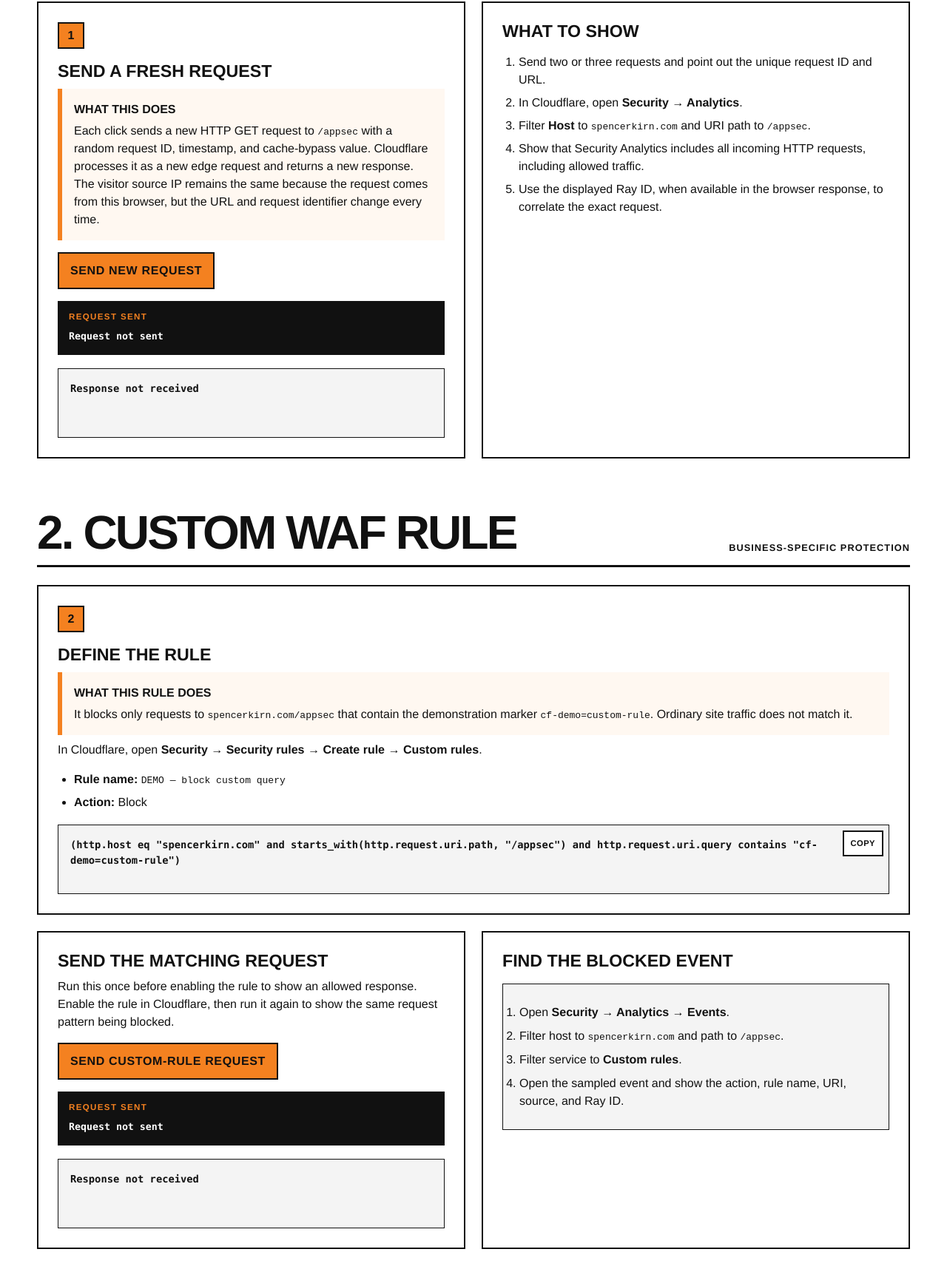
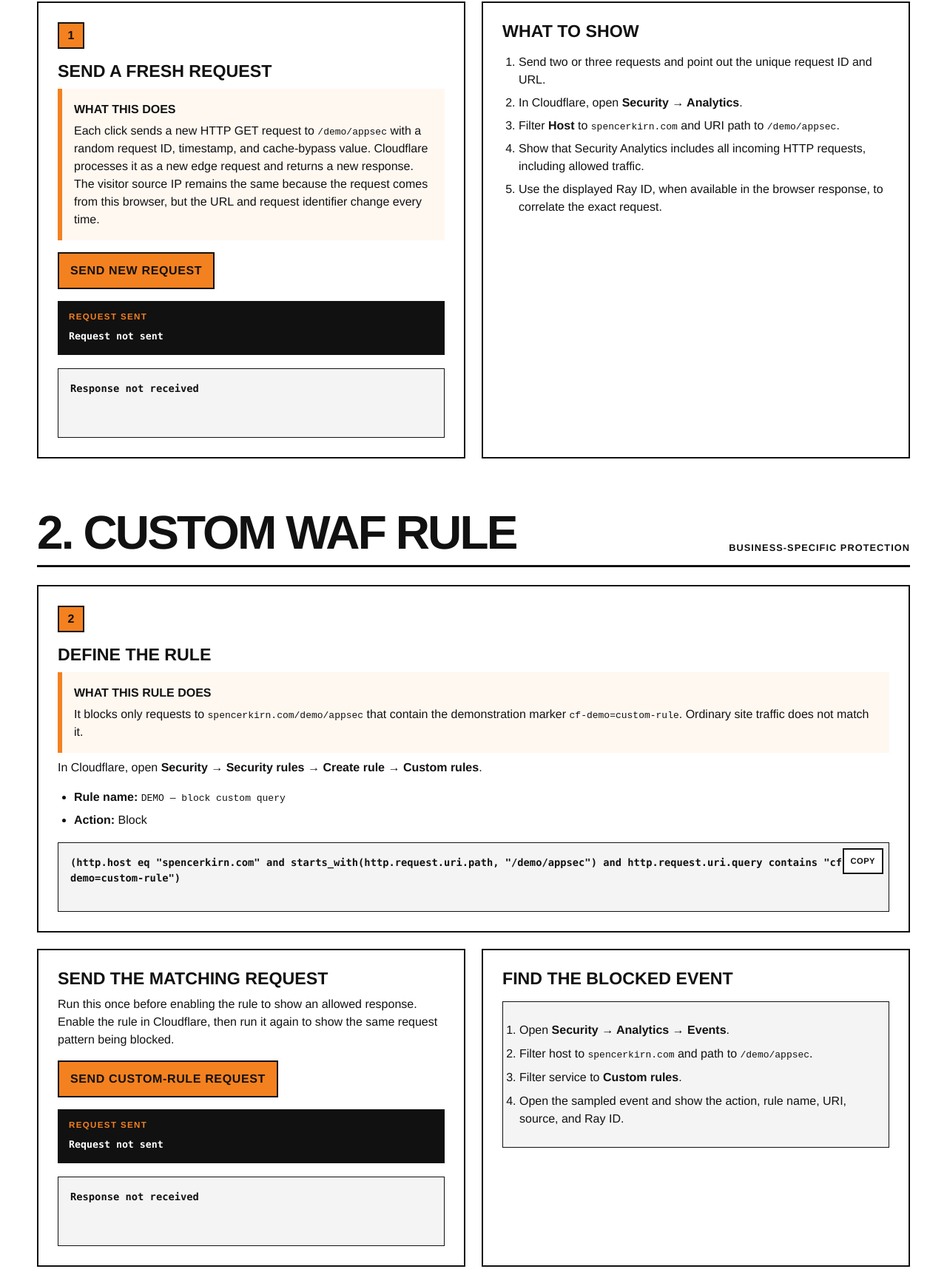
Before and after one commit to spencerjkim1/spencerkirn-website, a plain HTML site: page demo/appsec.html in a window 1280 px wide. Shown: the part 892-2608 px from the top of the page at 74% size. Drawn offline with Linux system fonts and the light colour scheme.

Commit message:
Move AppSec demo under demo hub and link WAF card

```diff
--- a/appsec.html
+++ b/demo/appsec.html
@@ -73,7 +73,7 @@
       <div class="grid">
         <article class="card">
           <div class="number">1</div><h3>Send a fresh request</h3>
-          <div class="description"><strong>What this does</strong>Each click sends a new HTTP GET request to <code>/appsec</code> with a random request ID, timestamp, and cache-bypass value. Cloudflare processes it as a new edge request and returns a new response. The visitor source IP remains the same because the request comes from this browser, but the URL and request identifier change every time.</div>
+          <div class="description"><strong>What this does</strong>Each click sends a new HTTP GET request to <code>/demo/appsec</code> with a random request ID, timestamp, and cache-bypass value. Cloudflare processes it as a new edge request and returns a new response. The visitor source IP remains the same because the request comes from this browser, but the URL and request identifier change every time.</div>
           <div class="button-row"><button id="normal-test" type="button">Send new request</button></div>
           <div class="request-line" id="normal-request">Request not sent</div>
           <pre id="normal-output" aria-live="polite">Response not received</pre>
@@ -83,7 +83,7 @@
           <ol>
             <li>Send two or three requests and point out the unique request ID and URL.</li>
             <li>In Cloudflare, open <strong>Security → Analytics</strong>.</li>
-            <li>Filter <strong>Host</strong> to <code>spencerkirn.com</code> and URI path to <code>/appsec</code>.</li>
+            <li>Filter <strong>Host</strong> to <code>spencerkirn.com</code> and URI path to <code>/demo/appsec</code>.</li>
             <li>Show that Security Analytics includes all incoming HTTP requests, including allowed traffic.</li>
             <li>Use the displayed Ray ID, when available in the browser response, to correlate the exact request.</li>
           </ol>
@@ -96,10 +96,10 @@
       <div class="grid">
         <article class="card full">
           <div class="number">2</div><h3>Define the rule</h3>
-          <div class="description"><strong>What this rule does</strong>It blocks only requests to <code>spencerkirn.com/appsec</code> that contain the demonstration marker <code>cf-demo=custom-rule</code>. Ordinary site traffic does not match it.</div>
+          <div class="description"><strong>What this rule does</strong>It blocks only requests to <code>spencerkirn.com/demo/appsec</code> that contain the demonstration marker <code>cf-demo=custom-rule</code>. Ordinary site traffic does not match it.</div>
           <p>In Cloudflare, open <strong>Security → Security rules → Create rule → Custom rules</strong>.</p>
           <ul><li><strong>Rule name:</strong> <code>DEMO — block custom query</code></li><li><strong>Action:</strong> Block</li></ul>
-          <div class="code-wrap"><button class="copy secondary" type="button" data-copy="custom-expression">Copy</button><pre id="custom-expression">(http.host eq "spencerkirn.com" and starts_with(http.request.uri.path, "/appsec") and http.request.uri.query contains "cf-demo=custom-rule")</pre></div>
+          <div class="code-wrap"><button class="copy secondary" type="button" data-copy="custom-expression">Copy</button><pre id="custom-expression">(http.host eq "spencerkirn.com" and starts_with(http.request.uri.path, "/demo/appsec") and http.request.uri.query contains "cf-demo=custom-rule")</pre></div>
         </article>
         <article class="card">
           <h3>Send the matching request</h3>
@@ -112,7 +112,7 @@
           <h3>Find the blocked event</h3>
           <ol class="steps">
             <li>Open <strong>Security → Analytics → Events</strong>.</li>
-            <li>Filter host to <code>spencerkirn.com</code> and path to <code>/appsec</code>.</li>
+            <li>Filter host to <code>spencerkirn.com</code> and path to <code>/demo/appsec</code>.</li>
             <li>Filter service to <strong>Custom rules</strong>.</li>
             <li>Open the sampled event and show the action, rule name, URI, source, and Ray ID.</li>
           </ol>
@@ -125,7 +125,7 @@
       <div class="grid">
         <article class="card">
           <div class="number">3</div><h3>Define the rule</h3>
-          <div class="description"><strong>What this rule does</strong>It counts requests from each source IP when the request targets <code>/appsec</code> and contains <code>rate-test=</code>. After the configured threshold is exceeded, Cloudflare blocks additional matching requests for the mitigation period.</div>
+          <div class="description"><strong>What this rule does</strong>It counts requests from each source IP when the request targets <code>/demo/appsec</code> and contains <code>rate-test=</code>. After the configured threshold is exceeded, Cloudflare blocks additional matching requests for the mitigation period.</div>
           <ul>
             <li><strong>Name:</strong> <code>DEMO — appsec burst</code></li>
             <li><strong>Counter characteristic:</strong> IP</li>
@@ -134,7 +134,7 @@
             <li><strong>Mitigation timeout:</strong> 10 seconds, if shown</li>
             <li><strong>Cached assets:</strong> Include them</li>
           </ul>
-          <div class="code-wrap"><button class="copy secondary" type="button" data-copy="rate-expression">Copy</button><pre id="rate-expression">(http.host eq "spencerkirn.com" and starts_with(http.request.uri.path, "/appsec") and http.request.uri.query contains "rate-test=")</pre></div>
+          <div class="code-wrap"><button class="copy secondary" type="button" data-copy="rate-expression">Copy</button><pre id="rate-expression">(http.host eq "spencerkirn.com" and starts_with(http.request.uri.path, "/demo/appsec") and http.request.uri.query contains "rate-test=")</pre></div>
         </article>
         <article class="card">
           <h3>Run 12 requests</h3>
@@ -147,7 +147,7 @@
           <h3>Find the rate-limit events</h3>
           <ol class="steps">
             <li>Open <strong>Security → Analytics → Events</strong>.</li>
-            <li>Filter host to <code>spencerkirn.com</code> and path to <code>/appsec</code>.</li>
+            <li>Filter host to <code>spencerkirn.com</code> and path to <code>/demo/appsec</code>.</li>
             <li>Filter service to <strong>Rate limiting rules</strong>.</li>
             <li>Open an event and show the action, matching rule, client source, URI, and Ray ID.</li>
           </ol>
@@ -168,7 +168,7 @@
             <li>Edit the deployment scope to the expression below.</li>
             <li>Review the ruleset's configured actions before running the requests.</li>
           </ol>
-          <div class="code-wrap"><button class="copy secondary" type="button" data-copy="managed-expression">Copy</button><pre id="managed-expression">(http.host eq "spencerkirn.com" and starts_with(http.request.uri.path, "/appsec"))</pre></div>
+          <div class="code-wrap"><button class="copy secondary" type="button" data-copy="managed-expression">Copy</button><pre id="managed-expression">(http.host eq "spencerkirn.com" and starts_with(http.request.uri.path, "/demo/appsec"))</pre></div>
           <p><strong>Note:</strong> This is the ruleset deployment scope. SQL injection and cross-site scripting detection are performed by the enabled managed rules, rather than by one hand-written expression.</p>
         </article>
 
@@ -194,7 +194,7 @@
           <h3>Find the managed WAF events</h3>
           <ol class="steps">
             <li>Open <strong>Security → Analytics → Events</strong>.</li>
-            <li>Filter host to <code>spencerkirn.com</code> and path to <code>/appsec</code>.</li>
+            <li>Filter host to <code>spencerkirn.com</code> and path to <code>/demo/appsec</code>.</li>
             <li>Filter service to <strong>Managed rules</strong>.</li>
             <li>Open each sampled event and show the ruleset, rule ID and description, action, URI, source, and Ray ID.</li>
           </ol>
@@ -210,7 +210,7 @@
           <div class="description"><strong>What this rule does</strong>Requests carrying the dedicated challenge marker receive Cloudflare's Managed Challenge action. Cloudflare evaluates browser signals and decides whether the visitor can pass automatically or should complete an interactive check.</div>
           <p>Open <strong>Security → Security rules → Create rule → Custom rules</strong>.</p>
           <ul><li><strong>Rule name:</strong> <code>DEMO — managed challenge</code></li><li><strong>Action:</strong> Managed Challenge</li></ul>
-          <div class="code-wrap"><button class="copy secondary" type="button" data-copy="challenge-expression">Copy</button><pre id="challenge-expression">(http.host eq "spencerkirn.com" and starts_with(http.request.uri.path, "/appsec") and http.request.uri.query contains "cf-demo=managed-challenge")</pre></div>
+          <div class="code-wrap"><button class="copy secondary" type="button" data-copy="challenge-expression">Copy</button><pre id="challenge-expression">(http.host eq "spencerkirn.com" and starts_with(http.request.uri.path, "/demo/appsec") and http.request.uri.query contains "cf-demo=managed-challenge")</pre></div>
         </article>
         <article class="card">
           <h3>Open the matching request</h3>
@@ -221,7 +221,7 @@
         </article>
         <article class="card">
           <h3>Find the challenge event</h3>
-          <ol class="steps"><li>Open <strong>Security → Analytics → Events</strong>.</li><li>Filter host to <code>spencerkirn.com</code> and path to <code>/appsec</code>.</li><li>Filter action to <strong>Managed Challenge</strong> or service to <strong>Custom rules</strong>.</li><li>Open the event and show the action, rule, URI, source, and Ray ID.</li></ol>
+          <ol class="steps"><li>Open <strong>Security → Analytics → Events</strong>.</li><li>Filter host to <code>spencerkirn.com</code> and path to <code>/demo/appsec</code>.</li><li>Filter action to <strong>Managed Challenge</strong> or service to <strong>Custom rules</strong>.</li><li>Open the event and show the action, rule, URI, source, and Ray ID.</li></ol>
         </article>
       </div>
     </section>
@@ -238,9 +238,9 @@
         <article class="card">
           <h3>Example score-based rules</h3>
           <p><strong>Business — challenge attack-class requests:</strong></p>
-          <div class="code-wrap"><button class="copy secondary" type="button" data-copy="attack-class-expression">Copy</button><pre id="attack-class-expression">(http.host eq "spencerkirn.com" and starts_with(http.request.uri.path, "/appsec") and cf.waf.score.class eq "attack")</pre></div>
+          <div class="code-wrap"><button class="copy secondary" type="button" data-copy="attack-class-expression">Copy</button><pre id="attack-class-expression">(http.host eq "spencerkirn.com" and starts_with(http.request.uri.path, "/demo/appsec") and cf.waf.score.class eq "attack")</pre></div>
           <p><strong>Enterprise — challenge granular scores ≤ 20:</strong></p>
-          <div class="code-wrap"><button class="copy secondary" type="button" data-copy="attack-score-expression">Copy</button><pre id="attack-score-expression">(http.host eq "spencerkirn.com" and starts_with(http.request.uri.path, "/appsec") and cf.waf.score le 20)</pre></div>
+          <div class="code-wrap"><button class="copy secondary" type="button" data-copy="attack-score-expression">Copy</button><pre id="attack-score-expression">(http.host eq "spencerkirn.com" and starts_with(http.request.uri.path, "/demo/appsec") and cf.waf.score le 20)</pre></div>
         </article>
         <article class="card">
           <h3>Send a scored request</h3>
@@ -268,7 +268,7 @@
         <article class="card">
           <h3>Example bot rule</h3>
           <p>Challenge likely automated traffic on this demo path while excluding verified bots:</p>
-          <div class="code-wrap"><button class="copy secondary" type="button" data-copy="bot-expression">Copy</button><pre id="bot-expression">(http.host eq "spencerkirn.com" and starts_with(http.request.uri.path, "/appsec") and cf.bot_management.score lt 30 and not cf.bot_management.verified_bot)</pre></div>
+          <div class="code-wrap"><button class="copy secondary" type="button" data-copy="bot-expression">Copy</button><pre id="bot-expression">(http.host eq "spencerkirn.com" and starts_with(http.request.uri.path, "/demo/appsec") and cf.bot_management.score lt 30 and not cf.bot_management.verified_bot)</pre></div>
           <p>Configure the action as <strong>Managed Challenge</strong>.</p>
         </article>
         <article class="card">
@@ -278,11 +278,11 @@
           <div class="request-line" id="bot-browser-request">Request not sent</div>
           <pre id="bot-browser-output" aria-live="polite">Response not received</pre>
           <p><strong>Command-line request:</strong></p>
-          <div class="code-wrap"><button class="copy secondary" type="button" data-copy="bot-curl-command">Copy</button><pre id="bot-curl-command">curl -i -A "Spencer-AppSec-Bot-Demo/1.0" "https://spencerkirn.com/appsec?cf-demo=bot-curl&amp;request-id=bot-curl-demo"</pre></div>
+          <div class="code-wrap"><button class="copy secondary" type="button" data-copy="bot-curl-command">Copy</button><pre id="bot-curl-command">curl -i -A "Spencer-AppSec-Bot-Demo/1.0" "https://spencerkirn.com/demo/appsec?cf-demo=bot-curl&amp;request-id=bot-curl-demo"</pre></div>
         </article>
         <article class="card full">
           <h3>Find the Bot Score</h3>
-          <ol class="steps"><li>Open <strong>Security → Bots</strong> to compare bot categories, sources, paths, and user agents.</li><li>Filter to <code>/appsec</code> and the test time window.</li><li>With Enterprise Bot Management, inspect the granular score and verified-bot status.</li><li>Open <strong>Security → Analytics → Events</strong> to show any custom-rule action driven by that score.</li></ol>
+          <ol class="steps"><li>Open <strong>Security → Bots</strong> to compare bot categories, sources, paths, and user agents.</li><li>Filter to <code>/demo/appsec</code> and the test time window.</li><li>With Enterprise Bot Management, inspect the granular score and verified-bot status.</li><li>Open <strong>Security → Analytics → Events</strong> to show any custom-rule action driven by that score.</li></ol>
         </article>
       </div>
     </section>
@@ -323,7 +323,7 @@
       output.textContent = 'Sending request…';
       const id = makeId(marker);
       const query = new URLSearchParams({ 'cf-demo': marker, 'request-id': id, '_fresh': Date.now().toString(), ...params });
-      const url = `/appsec?${query.toString()}`;
+      const url = `/demo/appsec?${query.toString()}`;
       requestBox.textContent = [
         `METHOD: GET`,
         `URL: ${location.origin}${decodeURIComponent(url)}`,
@@ -382,7 +382,7 @@
     document.querySelector('#challenge-test').addEventListener('click', e => {
       const id=makeId('managed-challenge');
       const query=new URLSearchParams({'cf-demo':'managed-challenge','request-id':id,'_fresh':Date.now().toString()});
-      const url=`/appsec?${query.toString()}`;
+      const url=`/demo/appsec?${query.toString()}`;
       document.querySelector('#challenge-request').textContent=[
         'METHOD: GET',
         `URL: ${location.origin}${decodeURIComponent(url)}`,
@@ -399,7 +399,7 @@
       button.disabled=true; const run=makeId('rate');
       requestBox.textContent=[
         'METHOD: GET (12 sequential requests)',
-        `URL PATTERN: ${location.origin}/appsec?rate-test=${run}-[1…12]`,
+        `URL PATTERN: ${location.origin}/demo/appsec?rate-test=${run}-[1…12]`,
         `COUNTING KEY: source IP + matching URI`,
         `HEADER X-Demo-Request-ID: ${run}-[1…12]`,
         'HEADER Cache-Control: no-cache',
@@ -412,7 +412,7 @@
           const id=`${run}-${i}`;
           const query=new URLSearchParams({'rate-test':id,'request-id':id,'_fresh':`${Date.now()}-${i}`});
           const started=performance.now();
-          const response=await fetch(`/appsec?${query}`,{cache:'no-store',headers:{'X-Demo-Request-ID':id,'Cache-Control':'no-cache'}});
+          const response=await fetch(`/demo/appsec?${query}`,{cache:'no-store',headers:{'X-Demo-Request-ID':id,'Cache-Control':'no-cache'}});
           results.push({request:i,status:response.status,outcome:response.ok?'ACCEPTED':'BLOCKED',ray:response.headers.get('cf-ray')||'View in Events',ms:Math.round(performance.now()-started)});
           renderRateResults(container,results);
         }
--- a/scripts/appsec-traffic-generator-v2.mjs
+++ b/scripts/appsec-traffic-generator-v2.mjs
@@ -72,7 +72,7 @@ async function send(template, sequence) {
     sequence: String(sequence),
     ...template.params
   });
-  const url = `${TARGET}/appsec?${query}`;
+  const url = `${TARGET}/demo/appsec?${query}`;
   const started = performance.now();
 
   try {
```
Also changed, not shown: demo.html (+2 -2 lines), 1 other file.
